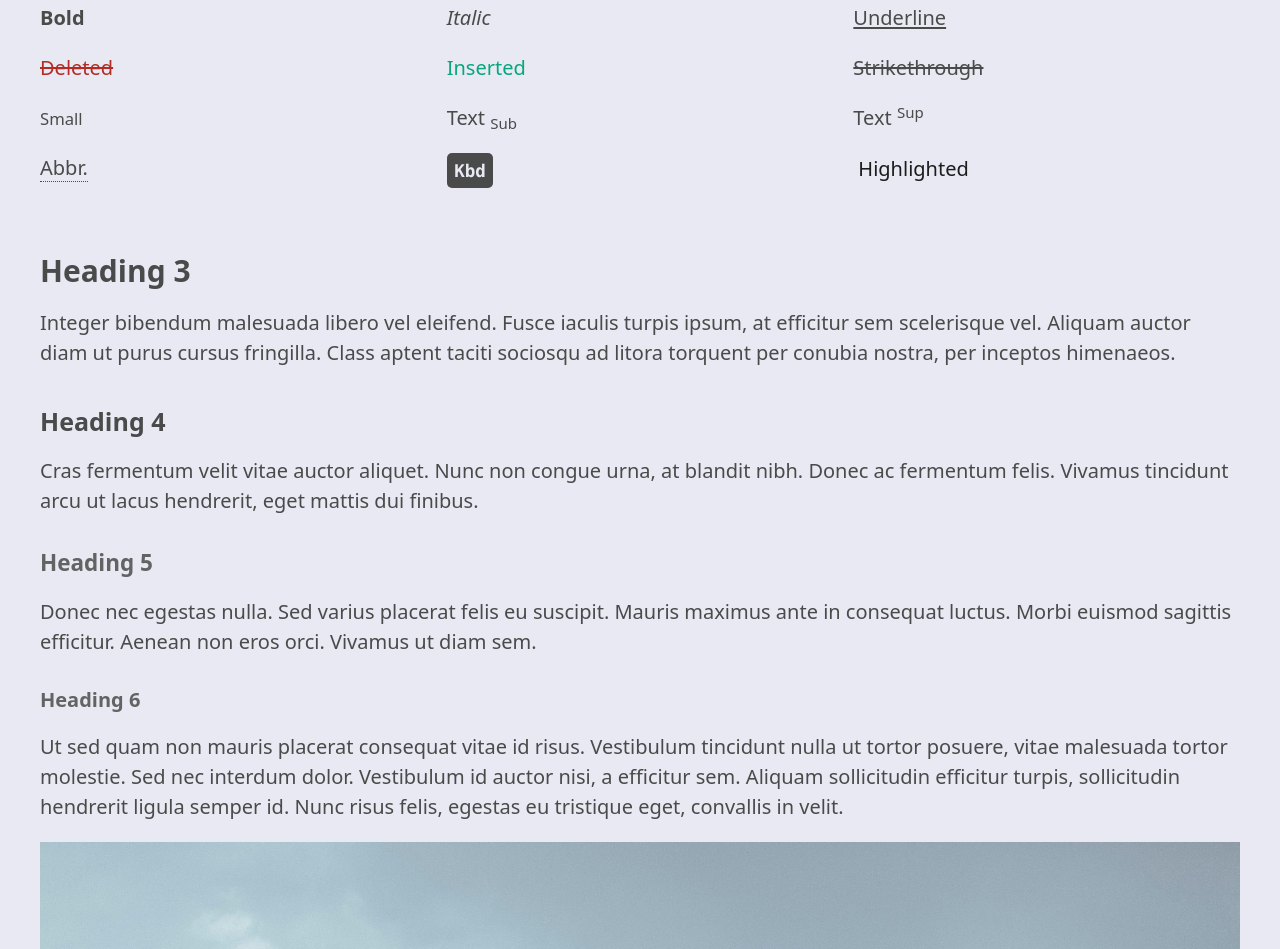
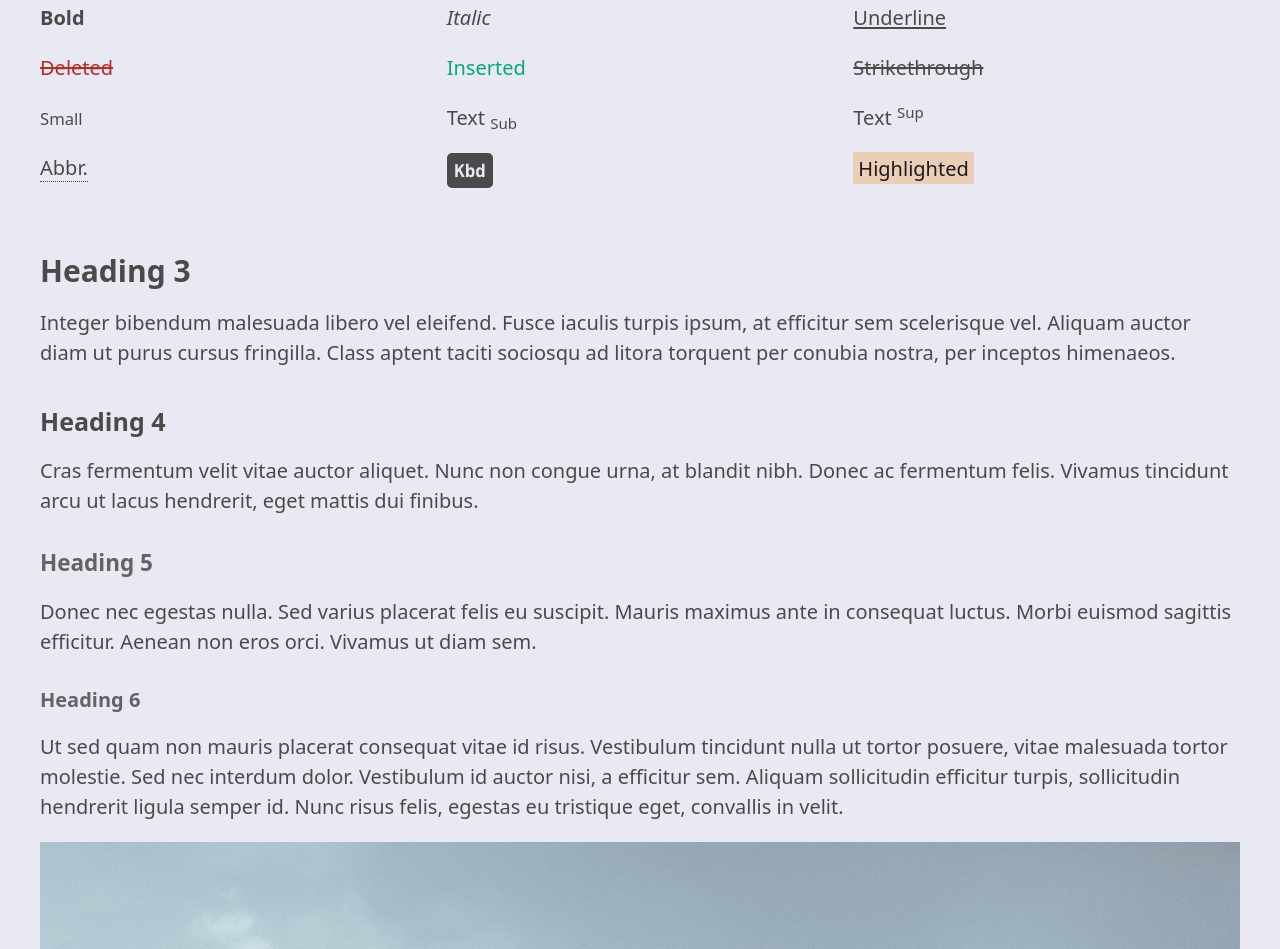
Before and after one commit to foxtrt-com/foxtrt-picocss, a plain HTML site: page index.html in a window 1280 px wide. Shown: the part 1125-2074 px from the top of the page. Drawn offline with nearby package versions, Linux system fonts and the light colour scheme.

Commit message:
Update foxtrt.pico.css

```diff
--- a/foxtrt.pico.css
+++ b/foxtrt.pico.css
@@ -47,7 +47,7 @@
   --pico-h4-color: #4A4A4A;
   --pico-h5-color: #636363;
   --pico-h6-color: #636363;
-  --pico-mark-background-color: #E8E9F3;
+  --pico-mark-background-color: rgba(245, 119, 0, 0.25);
   --pico-mark-color: #1C1C1C;
   --pico-ins-color: #06A77D;
   --pico-del-color: #B22C25;
@@ -169,7 +169,7 @@
     --pico-h4-color: #C5C5C5;
     --pico-h5-color: #9A9A9A;
     --pico-h6-color: #9A9A9A;
-    --pico-mark-background-color: #1C1C1C;
+    --pico-mark-background-color: rgba(245, 119, 0, 0.25);
     --pico-mark-color: #E8E9F3;
     --pico-ins-color: #06A77D;
     --pico-del-color: #B22C25;
@@ -299,7 +299,7 @@
   --pico-h4-color: #C5C5C5;
   --pico-h5-color: #9A9A9A;
   --pico-h6-color: #9A9A9A;
-  --pico-mark-background-color: #1C1C1C;
+  --pico-mark-background-color: rgba(245, 119, 0, 0.25);
   --pico-mark-color: #E8E9F3;
   --pico-ins-color: #06A77D;
   --pico-del-color: #B22C25;
```
